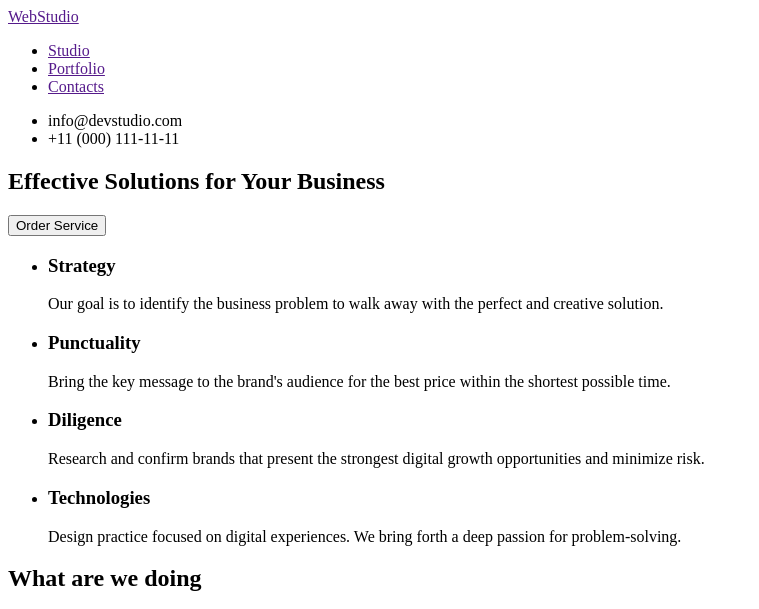
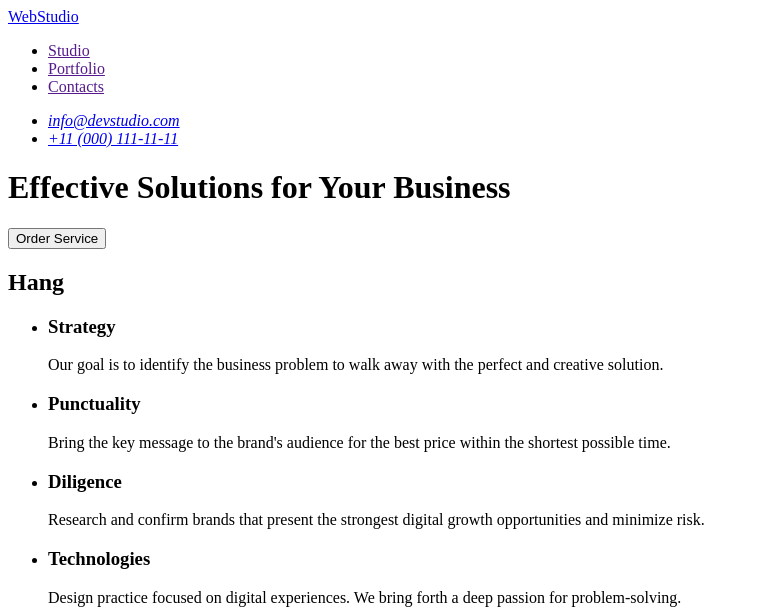
Before and after one commit to LiliiaSemkiv/goit-markup-hw-01, a plain HTML site: page index.html in a window 1280 px wide. Shown: the top 609 px of the page, without its empty margins (0-759 px from the left). Drawn offline with Linux system fonts and the light colour scheme.

Commit message:
Update index.html

```diff
--- a/index.html
+++ b/index.html
@@ -1,48 +1,55 @@
 <!DOCTYPE html>
 <html lang="en">
+
 <head>
     <meta charset="UTF-8">
     <meta http-equiv="X-UA-Compatible" content="IE=edge">
     <meta name="viewport" content="width=device-width, initial-scale=1.0">
     <title>Web Studio</title>
 </head>
+
 <body>
     <header>
         <nav>
-            <a href="">WebStudio</a>
+            <a href="./index.html">WebStudio</a>
             <ul>
                 <li><a href="">Studio</a></li>
                 <li><a href="">Portfolio</a></li>
                 <li><a href="">Contacts</a></li>
             </ul>
         </nav>
-        <ul>
-            <li>info@devstudio.com</li>
-            <li>+11 (000) 111-11-11</li>
-        </ul>
+        <address>
+            <ul>
+                <li><a href="mailto:info@devstudio.com">info@devstudio.com</a></li>
+                <li><a href="tel:+11 (000) 111-11-11">+11 (000) 111-11-11</a></li>
+            </ul>
+        </address>
     </header>
     <main>
+        <h1>Effective Solutions for Your Business</h1>
+        <button type="button">Order Service</button>
         <section>
-            <h1>Effective Solutions for Your Business</h1>
-            <button type="button">Order Service</button>
-        </section>
-        <section>
+            <h2>Hang</h2>
             <ul>
                 <li>
                     <h3>Strategy</h3>
-                    <p>Our goal is to identify the business problem to walk away with the perfect and creative solution.</p>
+                    <p>Our goal is to identify the business problem to walk away with the perfect and creative solution.
+                    </p>
                 </li>
                 <li>
                     <h3>Punctuality</h3>
-                    <p>Bring the key message to the brand's audience for the best price within the shortest possible time.</p>
+                    <p>Bring the key message to the brand's audience for the best price within the shortest possible
+                        time.</p>
                 </li>
                 <li>
                     <h3>Diligence</h3>
-                    <p>Research and confirm brands that present the strongest digital growth opportunities and minimize risk.</p>
+                    <p>Research and confirm brands that present the strongest digital growth opportunities and minimize
+                        risk.</p>
                 </li>
                 <li>
                     <h3>Technologies</h3>
-                    <p>Design practice focused on digital experiences. We bring forth a deep passion for problem-solving.</p>
+                    <p>Design practice focused on digital experiences. We bring forth a deep passion for
+                        problem-solving.</p>
                 </li>
             </ul>
         </section>
```
